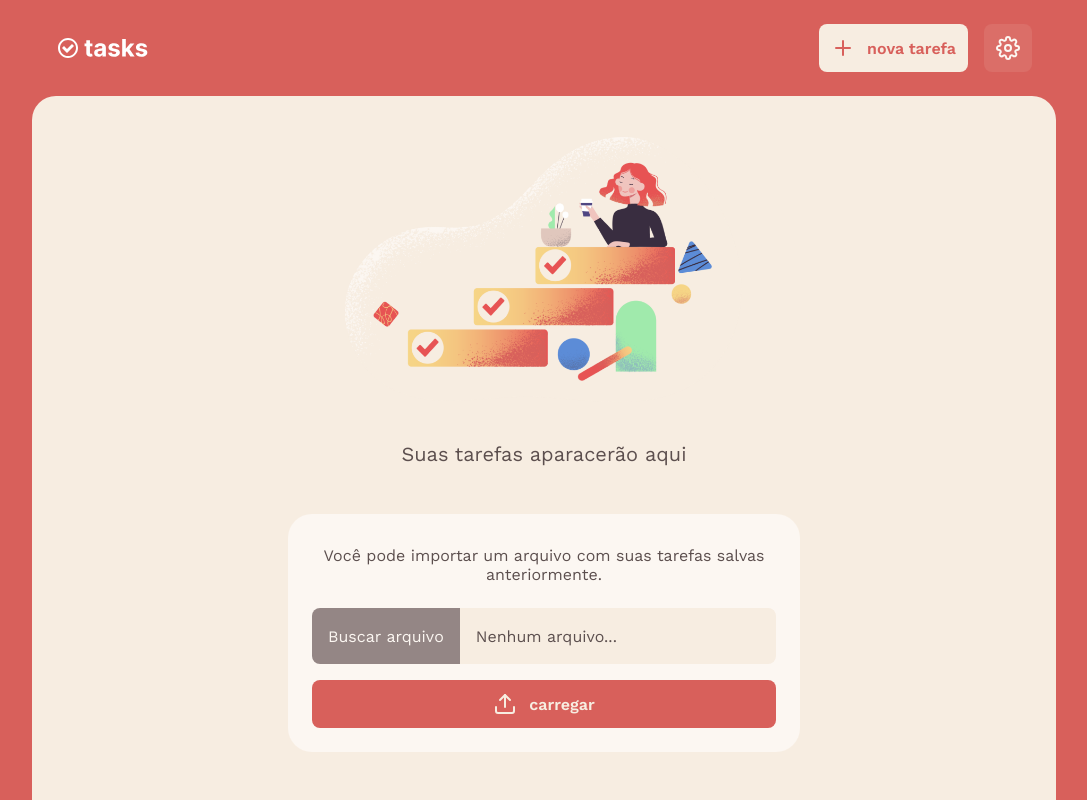
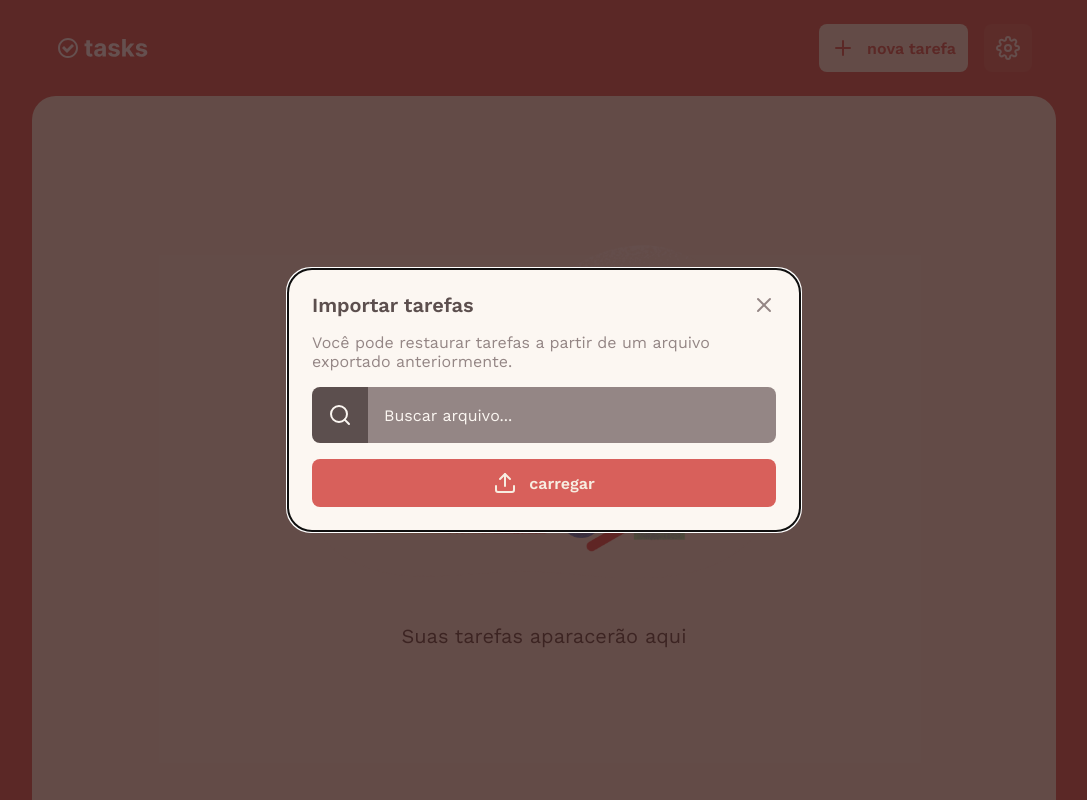
Before and after one commit to mluizvitor/tasks, a React (Create React App) app: page / in a window 1280 px wide. Shown: the whole page, without its empty margins (96-1183 px from the left). Built offline with nearby package versions, Linux system fonts and the light colour scheme.

Commit message:
Importação de arquivos é feita a partir de Configs

```diff
--- a/src/components/Button/styles.ts
+++ b/src/components/Button/styles.ts
@@ -40,4 +40,8 @@ export const ButtonTwoOptions = styled.div`
   display: grid;
   gap: 1rem;
   grid-template-columns: 1fr 1fr;
+
+  @media (max-width: 475px) {
+    grid-template-columns: 1fr;
+  }
 `;
--- a/src/components/ConfigModal/index.tsx
+++ b/src/components/ConfigModal/index.tsx
@@ -3,6 +3,7 @@ import { FiFileText, FiUpload, FiX, FiXOctagon } from "react-icons/fi";
 import Modal from "react-modal";
 import { useTasks } from "../../hooks/useTasks";
 import { DeleteAllModal } from "../DeleteAllModal";
+import { ImportModal } from "../ImportModal";
 import { MenuInfo, MenuList } from "./styles";
 
 Modal.setAppElement("#root");
@@ -16,6 +17,7 @@ export function ConfigModal({ isModalOpen, closeModal }: ConfigModalProps) {
   const { deleteAllTasks } = useTasks();
 
   const [isDeleteModalOpen, setIsDeleteModalOpen] = useState(false);
+  const [isImportModalOpen, setIsImportModalOpen] = useState(true);
 
   function handleOpenDeleteModal() {
     setIsDeleteModalOpen(true);
@@ -24,6 +26,15 @@ export function ConfigModal({ isModalOpen, closeModal }: ConfigModalProps) {
 
   function handleCloseDeleteModal() {
     setIsDeleteModalOpen(false);
+  }
+
+  function handleOpenImportModal() {
+    setIsImportModalOpen(true);
+    closeModal();
+  }
+
+  function handleCloseImportModal() {
+    setIsImportModalOpen(false);
   }
 
   function handleDeleteAllTasks() {
@@ -43,7 +54,7 @@ export function ConfigModal({ isModalOpen, closeModal }: ConfigModalProps) {
         <h1>Configurações</h1>
 
         <MenuList>
-          <li className="disabled">
+          <li onClick={handleOpenImportModal}>
             <FiUpload size={24} />
             <span>Importar tarefas de arquivo</span>
           </li>
@@ -70,6 +81,11 @@ export function ConfigModal({ isModalOpen, closeModal }: ConfigModalProps) {
         handleCloseDeleteModal={handleCloseDeleteModal}
         handleDeleteAllTasks={handleDeleteAllTasks}
       />
+
+      <ImportModal
+        isImportModalOpen={isImportModalOpen}
+        handleCloseImportModal={handleCloseImportModal}
+      />
     </>
   );
 }
--- /dev/null
+++ b/src/components/ImportModal/index.tsx
@@ -0,0 +1,94 @@
+import { useState } from "react";
+import { FiCheckCircle, FiSearch, FiUpload, FiX } from "react-icons/fi";
+import Modal from "react-modal";
+import { useTasks } from "../../hooks/useTasks";
+import { Button } from "../Button";
+import { ImportContainer } from "./styles";
+
+Modal.setAppElement("#root");
+
+interface ImportModalProps {
+  isImportModalOpen: boolean;
+  handleCloseImportModal: () => void;
+}
+
+interface Task {
+  id: string;
+  title: string;
+  description: string;
+  isCompleted: boolean;
+}
+
+type TaskInput = Omit<Task, "id" | "isCompleted">;
+
+export function ImportModal({
+  isImportModalOpen,
+  handleCloseImportModal,
+}: ImportModalProps) {
+  const { importTasks, toastError } = useTasks();
+
+  const [selectedFile, setSelectedFile] = useState<TaskInput[]>([]);
+  const [fileName, setFileName] = useState("");
+  const [fileExists, setFileExists] = useState(false);
+
+  function handleFile(event: React.ChangeEvent<HTMLInputElement>) {
+    const fileReader = new FileReader();
+    const fileList = event.target.files;
+
+    if (!fileList) return;
+
+    fileReader.onload = (event) => {
+      const content = event.target!.result?.toString();
+      const parsedContent: TaskInput[] = JSON.parse(content as string);
+
+      setSelectedFile(parsedContent);
+      setFileExists(true);
+    };
+
+    fileReader.readAsText(fileList[0]);
+    setFileName(fileList[0].name);
+  }
+
+  function handleLoad() {
+    if (!fileExists) {
+      toastError("🙅️ Escolha um arquivo para carregar");
+      return;
+    }
+
+    importTasks(selectedFile);
+    handleCloseImportModal();
+  }
+
+  return (
+    <Modal
+      isOpen={isImportModalOpen}
+      onRequestClose={handleCloseImportModal}
+      className="modal-body"
+      overlayClassName="modal-overlay"
+    >
+      <FiX size={24} className="modal-close" onClick={handleCloseImportModal} />
+      <h1>Importar tarefas</h1>
+      <p>
+        Você pode restaurar tarefas a partir de um arquivo exportado
+        anteriormente.
+      </p>
+      <ImportContainer>
+        <label htmlFor="loadFile">
+          <div>
+            {fileName.length === 0 ? (
+              <FiSearch size={24} />
+            ) : (
+              <FiCheckCircle size={24} />
+            )}
+          </div>
+          <span>{fileName.length === 0 ? "Buscar arquivo..." : fileName}</span>
+        </label>
+        <input type="file" id="loadFile" onChange={handleFile} accept=".json" />
+        <Button color={"#f7ede1"} bgColor={"#d8605b"} onClick={handleLoad}>
+          <FiUpload size={24} />
+          <span>carregar</span>
+        </Button>
+      </ImportContainer>
+    </Modal>
+  );
+}
--- /dev/null
+++ b/src/components/ImportModal/styles.ts
@@ -0,0 +1,37 @@
+import styled from "styled-components";
+
+export const ImportContainer = styled.div`
+  display: grid;
+  gap: 1rem;
+
+  label {
+    cursor: pointer;
+    min-height: 3.5rem;
+    display: flex;
+
+    div {
+      background-color: var(--text-title);
+      border-radius: 0.5rem 0 0 0.5rem;
+      padding: 1rem;
+      height: 3.5rem;
+
+      svg {
+        color: var(--surface);
+      }
+    }
+
+    span {
+      display: flex;
+      align-items: center;
+      min-height: 3.5rem;
+      width: 100%;
+      background: var(--text-body);
+      color: var(--surface);
+      border-radius: 0 0.5rem 0.5rem 0;
+      padding: 0 1rem;
+    }
+  }
+  input[type="file"] {
+    display: none;
+  }
+`;
--- a/src/components/TaskList/index.tsx
+++ b/src/components/TaskList/index.tsx
@@ -4,20 +4,9 @@ import { Container, ListItem, EmptyPage } from "./styles";
 import emptyImg from "../../assets/empty.png";
 import { Button } from "../Button";
 import { useTasks } from "../../hooks/useTasks";
-import { useState } from "react";
-
-interface Task {
-  id: string;
-  title: string;
-  description: string;
-  isCompleted: boolean;
-}
-
-type TaskInput = Omit<Task, "id" | "isCompleted">;
 
 export function TaskList() {
-  const { taskList, importTasks, deleteTask, toggleTask, toastError } =
-    useTasks();
+  const { taskList, deleteTask, toggleTask } = useTasks();
 
   function handleDeleteTask(taskId: string) {
     deleteTask(taskId);
@@ -27,63 +16,21 @@ export function TaskList() {
     toggleTask(taskId);
   }
 
-  const [selectedFile, setSelectedFile] = useState<TaskInput[]>([]);
-  const [fileName, setFileName] = useState("");
-  const [fileExists, setFileExists] = useState(false);
-
-  function handleFile(event: React.ChangeEvent<HTMLInputElement>) {
-    const fileReader = new FileReader();
-    const fileList = event.target.files;
-
-    if (!fileList) return;
-
-    fileReader.onload = (event) => {
-      const content = event.target!.result?.toString();
-      const parsedContent: TaskInput[] = JSON.parse(content as string);
-
-      setSelectedFile(parsedContent);
-      setFileExists(true);
-    };
-
-    fileReader.readAsText(fileList[0]);
-    setFileName(fileList[0].name);
-  }
-
-  function handleLoad() {
-    if (!fileExists) {
-      toastError("🙅️ Escolha um arquivo para carregar");
-      return;
-    }
-
-    importTasks(selectedFile);
-  }
-
   return (
     <Container>
       {taskList.length === 0 ? (
         <EmptyPage>
           <img src={emptyImg} alt="Nada por aqui ainda" />
           <p>Suas tarefas aparacerão aqui</p>
-          <div>
+          {/* <div>
             <p>
               Você pode importar um arquivo com suas tarefas salvas
               anteriormente.
             </p>
-            <label htmlFor="loadFile">
-              <span>Buscar arquivo</span>
-              <p>{fileName.length === 0 ? "Nenhum arquivo..." : fileName}</p>
-            </label>
-            <input
-              type="file"
-              id="loadFile"
-              onChange={handleFile}
-              accept=".json"
-            />
-            <Button color={"#f7ede1"} bgColor={"#d8605b"} onClick={handleLoad}>
-              <FiUpload size={24} />
-              <span>carregar</span>
+            <Button onClick={() => {}} color={"#fcf7f2"} bgColor={"#d8605b"}>
+              importar
             </Button>
-          </div>
+          </div> */}
         </EmptyPage>
       ) : (
         taskList.map((task) => (
--- a/src/components/TaskList/styles.ts
+++ b/src/components/TaskList/styles.ts
@@ -96,36 +96,4 @@ export const EmptyPage = styled.div`
       margin: 0.5rem 0;
     }
   }
-
-  label,
-  label > span,
-  label > p {
-    display: flex;
-    align-items: center;
-  }
-  label {
-    cursor: pointer;
-    min-height: 3.5rem;
-
-    span {
-      background: var(--text-body);
-      color: var(--surface);
-      border-radius: 0.5rem 0 0 0.5rem;
-      padding: 0 1rem;
-      height: 100%;
-    }
-
-    p {
-      height: 100%;
-      flex: 1;
-      background-color: var(--background);
-      border-radius: 0 0.5rem 0.5rem 0;
-      padding: 1rem 1rem;
-      color: var(--text-title);
-      font-size: 1rem;
-    }
-  }
-  input[type="file"] {
-    display: none;
-  }
 `;
```
